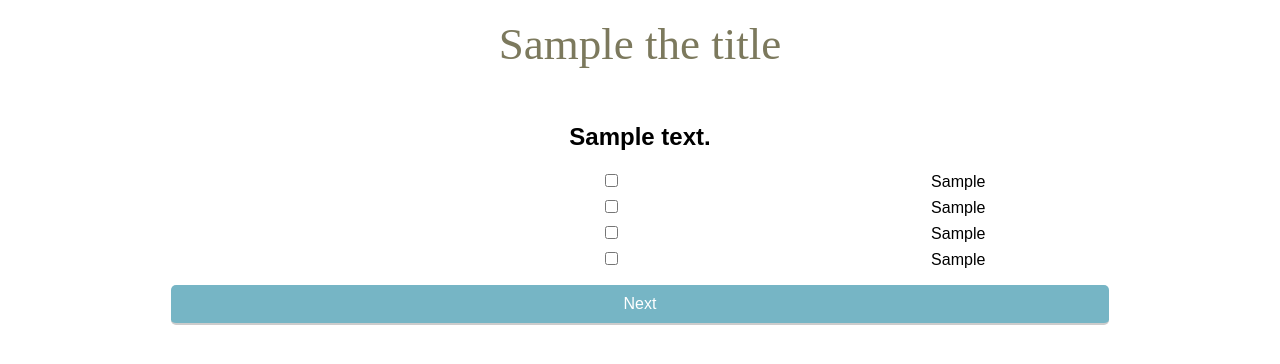
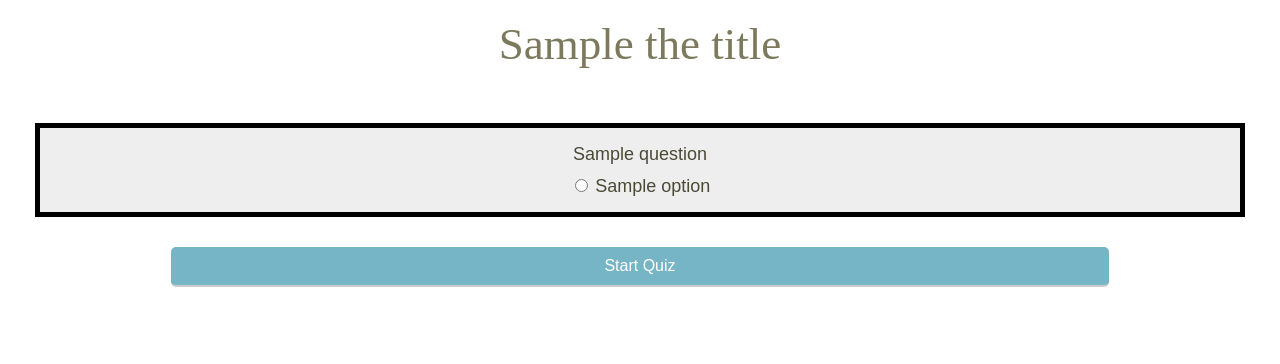
Before and after one commit to SSA171/Oblig-3---Web-basert-Quiz, a Flask app: template web_basert_quiz/templates/quiz.html in a window 1280 px wide. Shown: the top 364 px of the page. Run offline with Flask 2, Linux system fonts and the light colour scheme; the template is opened without the code that fills it: most values are stand-ins (such as "Sample title", 1, 10 or a date in 2020).

Commit message:
quiz og result er nå ferdig
mangler admin sida,

```diff
--- a/web_basert_quiz/main.py
+++ b/web_basert_quiz/main.py
@@ -4,6 +4,7 @@ from flask_login import LoginManager, login_user, current_user, login_required
 from werkzeug.security import check_password_hash, generate_password_hash
 from user import User
 from userReg import UserReg
+from quizReg import QuizReg
 from forms import LoginForm
 
 # Configure the app and login manager
@@ -22,6 +23,7 @@ def load_user(id):
     if user:
         return User(*user[:4])
     return None
+
 
 # Define the index route
 
@@ -58,7 +60,6 @@ def login():
 @app.route('/admin')
 @login_required
 def admin():
-    print("Admin page accessed!")
     return render_template('home.html', the_title="Home page")
 
 
@@ -66,21 +67,43 @@ def admin():
 @login_required
 def quiz():
     if request.method == 'POST':
+        quiz_id = request.form.get('quiz_id')
+        if quiz_id is None:
+            flash('Please select a quiz.')
+            return redirect(url_for('quiz'))
+        return redirect(url_for('do_quiz', quiz_id=quiz_id))
+    else:
+        with QuizReg() as db:
+            quiz_list = db.getAllQuiz()
+    return render_template('quiz_home.html', the_title="Quiz page", quiz_list=quiz_list)
+
+
+@app.route('/doquiz', methods=['GET', 'POST'])
+@login_required
+def do_quiz():
+    if request.method == 'POST':
+        quiz_id = request.args.get('quiz_id')
         # Evaluate quiz and show results
-        questions = Question.query.all()
+        user_answers = request.form.to_dict()
         score = 0
-        total = 0
-        for question in questions:
-            total += 1
-            selected_options = request.form.getlist(str(question.id))
-            selected_answer = ','.join(selected_options)
-            if selected_answer == question.answer:
+        for key in user_answers:
+            idOpt = user_answers[key]
+            with QuizReg() as db:
+                answer = db.getOptId(idOpt)
+            if answer[3] == 1:
                 score += 1
-        return render_template('results.html', the_title="Results page", score=score, total=total)
+        return render_template('home.html', score=score)
     else:
         # Show quiz questions
-        questions = Question.query.all()
-        return render_template('quiz.html', the_title="Quiz page", questions=questions)
+        with QuizReg() as db:
+            quiz_id = request.args.get('quiz_id')
+            questions = db.getQuestionAll(quiz_id)
+            quiz_title = db.getQuizId(quiz_id)
+            options = {}
+            for question in questions:
+                options[question[0]] = db.getOptionsAll(question[0])
+        return render_template('quiz.html', the_title=quiz_title[1], quiz_id=quiz_id, questions=questions, options=options)
+
 
 # Define the logout route
 
--- a/web_basert_quiz/quiz.sql
+++ b/web_basert_quiz/quiz.sql
@@ -6,3 +6,5 @@ CREATE TABLE `Quiz` (
 ENGINE = InnoDB;
 
 INSERT INTO `Quiz` (`idQuiz`, `title`) VALUES (DEFAULT, 'Country Quiz');
+INSERT INTO `Quiz` (`idQuiz`, `title`) VALUES (DEFAULT, 'Food Quiz');
+INSERT INTO `Quiz` (`idQuiz`, `title`) VALUES (DEFAULT, 'Cat Quiz');
--- a/web_basert_quiz/static/style.css
+++ b/web_basert_quiz/static/style.css
@@ -8,7 +8,7 @@ body {
     width: auto
 }
 
-div {
+.home {
     background-color: #eee;
     border: 5px solid;
     position: absolute;
@@ -40,7 +40,7 @@ label {
     margin: 0 0 24px
 }
 
-input,
+input:not([type='radio']),
 select {
     padding: 10px;
     border: none;
@@ -91,3 +91,10 @@ select option {
     padding: 10px;
     font-size: 16px
 }
+
+.quiz {
+    background-color: #eee;
+    border: 5px solid;
+    margin: 20px;
+    padding: 10px;
+}
--- /dev/null
+++ b/web_basert_quiz/tempCodeRunnerFile.py
@@ -0,0 +1,3 @@
+print(options)
+        print(questions)
+        print(user_answers)
--- a/web_basert_quiz/templates/home.html
+++ b/web_basert_quiz/templates/home.html
@@ -1,6 +1,7 @@
 {% extends 'base.html' %}
 {% block body %}
 {% if current_user.is_authenticated %}
-  <h1>Hi {{ current_user.name }}!</h1>
+  <h1>Hi {{ current_user.username }}!</h1>
+  <h2>score is {{score}}</h2>
 {% endif %}
 {% endblock %}
--- a/web_basert_quiz/templates/login.html
+++ b/web_basert_quiz/templates/login.html
@@ -1,7 +1,7 @@
 {% extends "base.html" %}
 
 {% block body %}
-<div>
+<div class="home">
   <h1>You have to login to proceed further</h1>
   <form method="POST" action="{{ url_for('login') }}">
     {{ form.csrf_token }}
--- a/web_basert_quiz/templates/quiz.html
+++ b/web_basert_quiz/templates/quiz.html
@@ -1,14 +1,18 @@
 {% extends 'base.html' %}
 {% block body %}
-    <h1>{{ the_title }}</h1>
-    <form method="POST" action="{{ url_for('quiz') }}">
-        {% for question in questions %}
-        <h2>{{ question.text }}</h2>
-        <input type="checkbox" name="{{ question.id }}" value="{{ question.option1 }}"> {{ question.option1 }}<br>
-        <input type="checkbox" name="{{ question.id }}" value="{{ question.option2 }}"> {{ question.option2 }}<br>
-        <input type="checkbox" name="{{ question.id }}" value="{{ question.option3 }}"> {{ question.option3 }}<br>
-        <input type="checkbox" name="{{ question.id }}" value="{{ question.option4 }}"> {{ question.option4 }}<br>
+  <h1>{{ the_title }}</h1>
+  <form method="post" action="{{ url_for('do_quiz', quiz_id=quiz_id) }}">
+    {% for question in questions %}
+      <div id="question{{ question[0] }}" class="quiz">
+        <label>{{ question[2] }}</label>
+        {% for option in options[question[0]] %}
+          <div>
+            <input type="radio" name="{{ question[0] }}" value="{{ option[0] }}">
+            <label>{{ option[2] }}</label>
+          </div>
         {% endfor %}
-        <input type="submit" value="Next">
-    </form>
+      </div>
+    {% endfor %}
+    <input type="submit" value="Start Quiz">
+  </form>
 {% endblock %}
```
Also changed, not shown: web_basert_quiz/quizReg.py (added, +77 -0 lines), web_basert_quiz/templates/quiz_home.html (added, +17 -0 lines).
